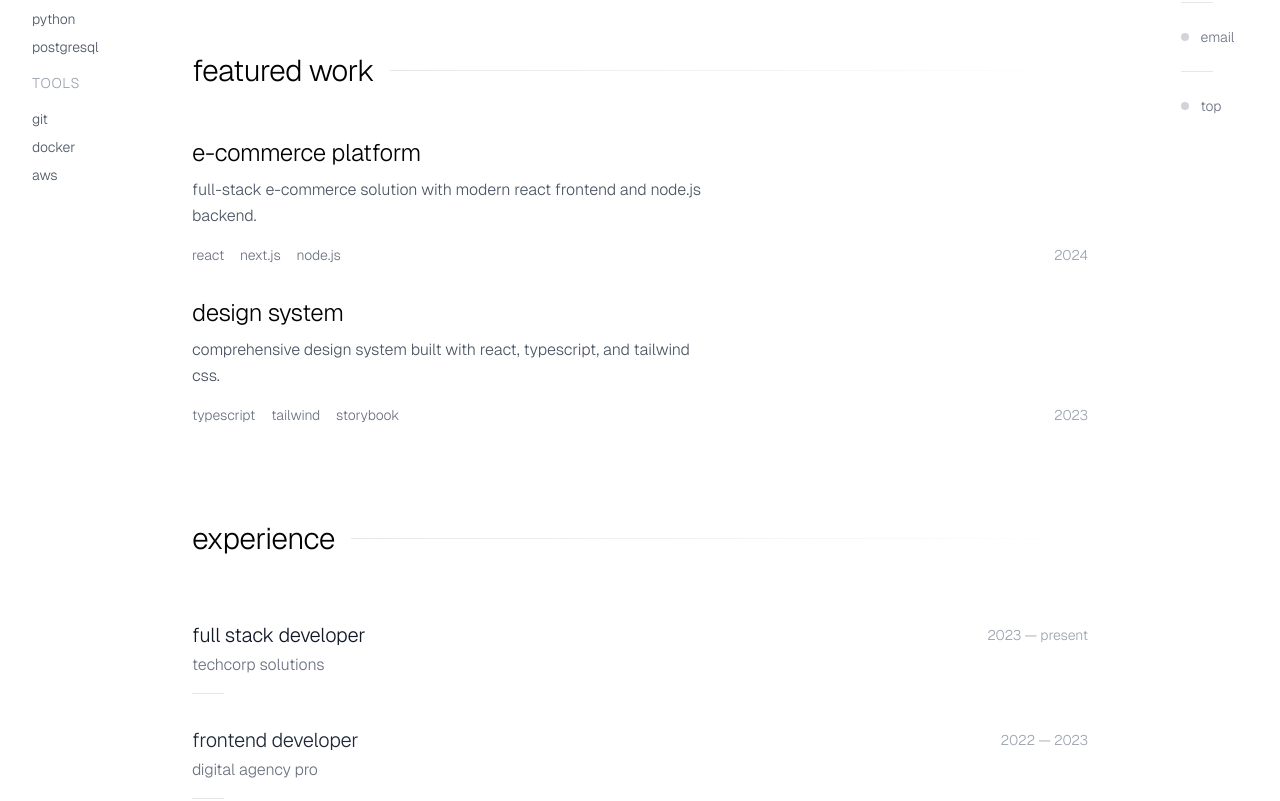
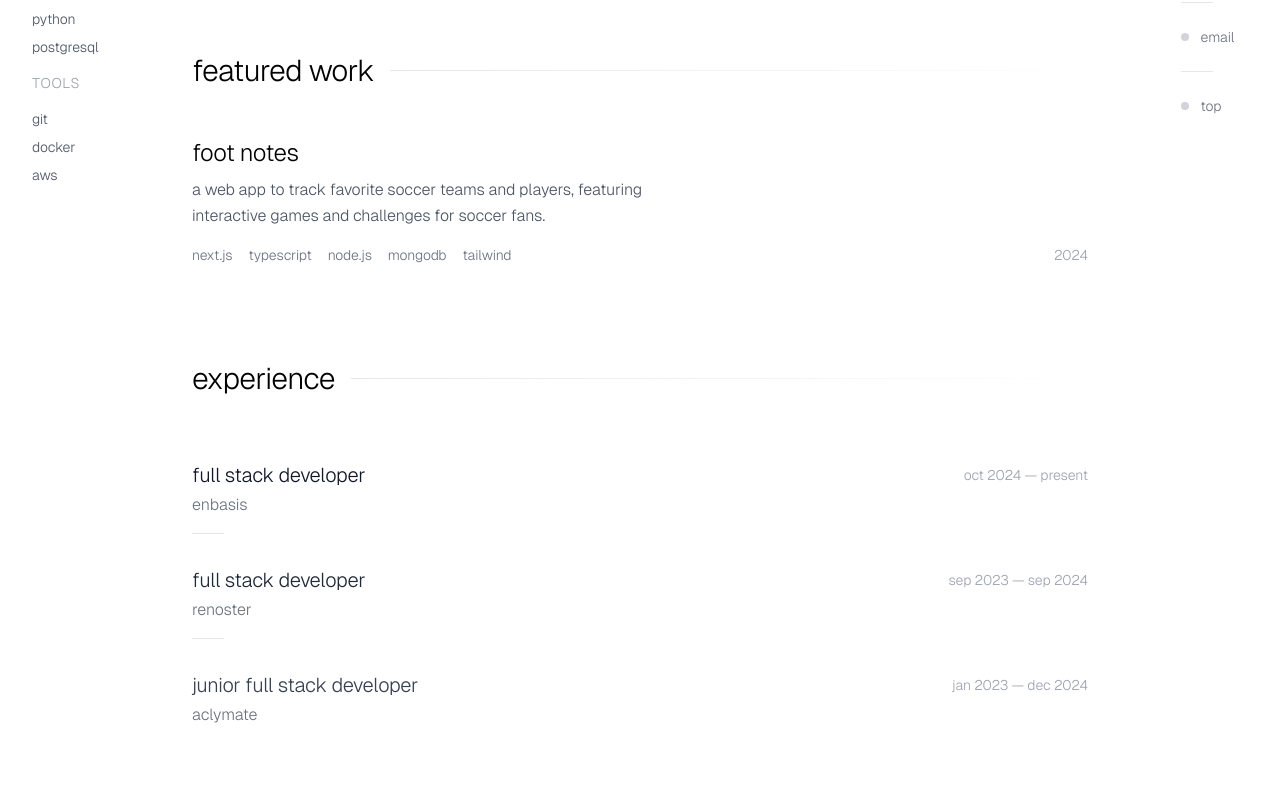
Before and after one commit to farukkandemir/portfolio-website, a Next.js app: page / in a window 1280 px wide. Shown: the part 399-1200 px from the top of the page. Built offline with nearby package versions, Linux system fonts and the light colour scheme.

Commit message:
updated homepage project details and job experience sections, including new project description, revised job titles, and adjusted employment dates for clarity and accuracy

```diff
--- a/app/page.tsx
+++ b/app/page.tsx
@@ -170,37 +170,20 @@ export default function Home() {
             <div className="space-y-8">
               {/* Project */}
               <article className="group cursor-pointer">
-                <h4 className="text-2xl font-light mb-2">
-                  e-commerce platform
-                </h4>
+                <h4 className="text-2xl font-light mb-2">Foot Notes</h4>
                 <p className="text-gray-600 font-light leading-relaxed mb-4 max-w-lg">
-                  full-stack e-commerce solution with modern react frontend and
-                  node.js backend.
+                  A web app to track favorite soccer teams and players,
+                  featuring interactive games and challenges for soccer fans.
                 </p>
                 <div className="flex items-center justify-between">
                   <div className="flex gap-4 text-sm text-gray-500 font-light">
-                    <span>react</span>
-                    <span>next.js</span>
-                    <span>node.js</span>
+                    <span>Next.js</span>
+                    <span>TypeScript</span>
+                    <span>Node.js</span>
+                    <span>MongoDB</span>
+                    <span>Tailwind</span>
                   </div>
                   <span className="text-sm text-gray-400 font-light">2024</span>
-                </div>
-              </article>
-
-              {/* Project */}
-              <article className="group cursor-pointer">
-                <h4 className="text-2xl font-light mb-2">design system</h4>
-                <p className="text-gray-600 font-light leading-relaxed mb-4 max-w-lg">
-                  comprehensive design system built with react, typescript, and
-                  tailwind css.
-                </p>
-                <div className="flex items-center justify-between">
-                  <div className="flex gap-4 text-sm text-gray-500 font-light">
-                    <span>typescript</span>
-                    <span>tailwind</span>
-                    <span>storybook</span>
-                  </div>
-                  <span className="text-sm text-gray-400 font-light">2023</span>
                 </div>
               </article>
             </div>
@@ -222,11 +205,11 @@ export default function Home() {
                     Full Stack Developer
                   </h4>
                   <span className="text-sm text-gray-400 font-light">
-                    2023 — Present
+                    Oct 2024 — Present
                   </span>
                 </div>
                 <p className="text-base font-light text-gray-500 mb-4">
-                  TechCorp Solutions
+                  Enbasis
                 </p>
                 <div className="w-8 h-px bg-gray-200"></div>
               </div>
@@ -234,14 +217,14 @@ export default function Home() {
               <div>
                 <div className="flex items-center justify-between mb-1">
                   <h4 className="text-xl font-light text-gray-800">
-                    Frontend Developer
+                    Full Stack Developer
                   </h4>
                   <span className="text-sm text-gray-400 font-light">
-                    2022 — 2023
+                    Sep 2023 — Sep 2024
                   </span>
                 </div>
                 <p className="text-base font-light text-gray-500 mb-4">
-                  Digital Agency Pro
+                  Renoster
                 </p>
                 <div className="w-8 h-px bg-gray-200"></div>
               </div>
@@ -249,13 +232,13 @@ export default function Home() {
               <div>
                 <div className="flex items-center justify-between mb-1">
                   <h4 className="text-xl font-light text-gray-700">
-                    Junior Developer
+                    Junior Full Stack Developer
                   </h4>
                   <span className="text-sm text-gray-400 font-light">
-                    2021 — 2022
+                    Jan 2023 — Dec 2024
                   </span>
                 </div>
-                <p className="text-base font-light text-gray-500">StartupXYZ</p>
+                <p className="text-base font-light text-gray-500">Aclymate</p>
               </div>
             </div>
           </div>
```
